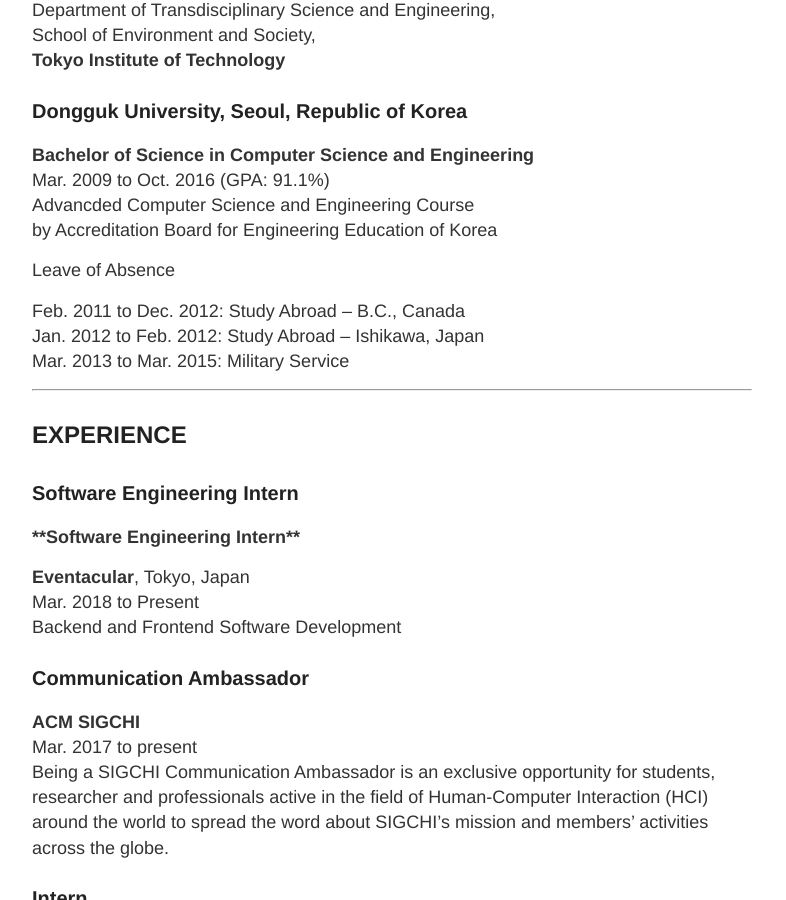
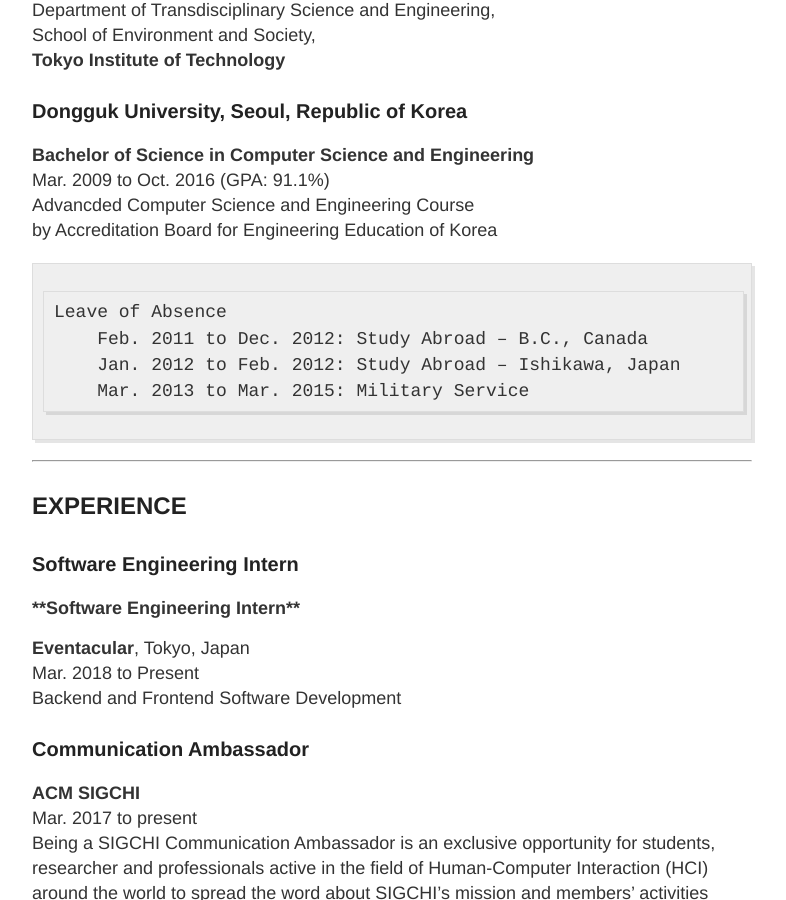
Before and after one commit to TangoEnSkai/tangoenskai.github.io, a Jekyll site: the page built from cv.md, in a window 1280 px wide and 900 px high, scrolled down 895 px. Shown: the whole window, without its empty margins (248-1034 px from the left). Built offline with Jekyll 4.4.1, drawn with Linux system fonts in a browser that asks for light colours.

Commit message:
Change minor styles

````diff
--- a/cv.md
+++ b/cv.md
@@ -36,10 +36,12 @@
 Mar. 2009 to Oct. 2016 (GPA: 91.1%)
 Advancded Computer Science and Engineering Course
 by Accreditation Board for Engineering Education of Korea
-> Leave of Absence
->>    Feb. 2011 to Dec. 2012: Study Abroad – B.C., Canada
->>    Jan. 2012 to Feb. 2012: Study Abroad – Ishikawa, Japan
->>    Mar. 2013 to Mar. 2015: Military Service
+```
+Leave of Absence
+    Feb. 2011 to Dec. 2012: Study Abroad – B.C., Canada
+    Jan. 2012 to Feb. 2012: Study Abroad – Ishikawa, Japan
+    Mar. 2013 to Mar. 2015: Military Service
+```
 
 ---
 
````
Also changed, not shown: about.md (+1 -1 lines).
